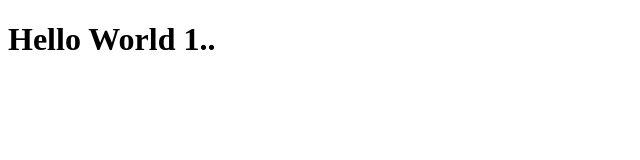
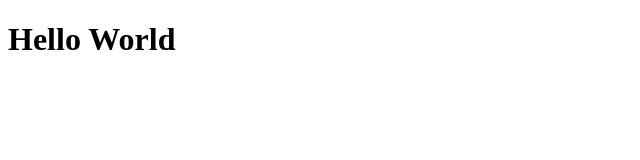
Before and after one commit to Dips-1991/Gitrepo, a plain HTML site: page Index.html in a window 1280 px wide. Shown: the full height of the page, 0-640 px from the left. Drawn offline with Linux system fonts and the light colour scheme.

Commit message:
added in stage

```diff
--- a/Index.html
+++ b/Index.html
@@ -7,7 +7,7 @@
 </head>
 <body>
 
-    <h1>Hello World 1..</h1><br/>
+    <h1>Hello World</h1><br/>
 
 
 
```
